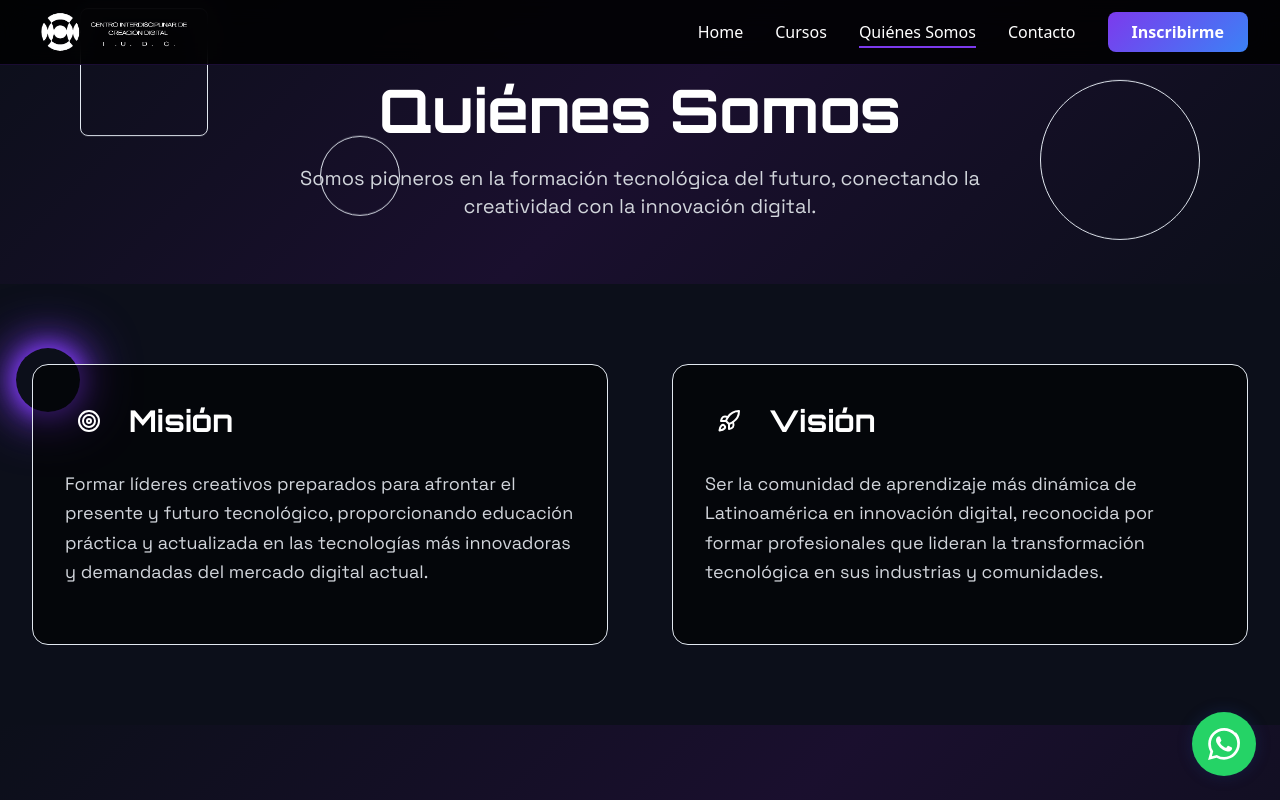
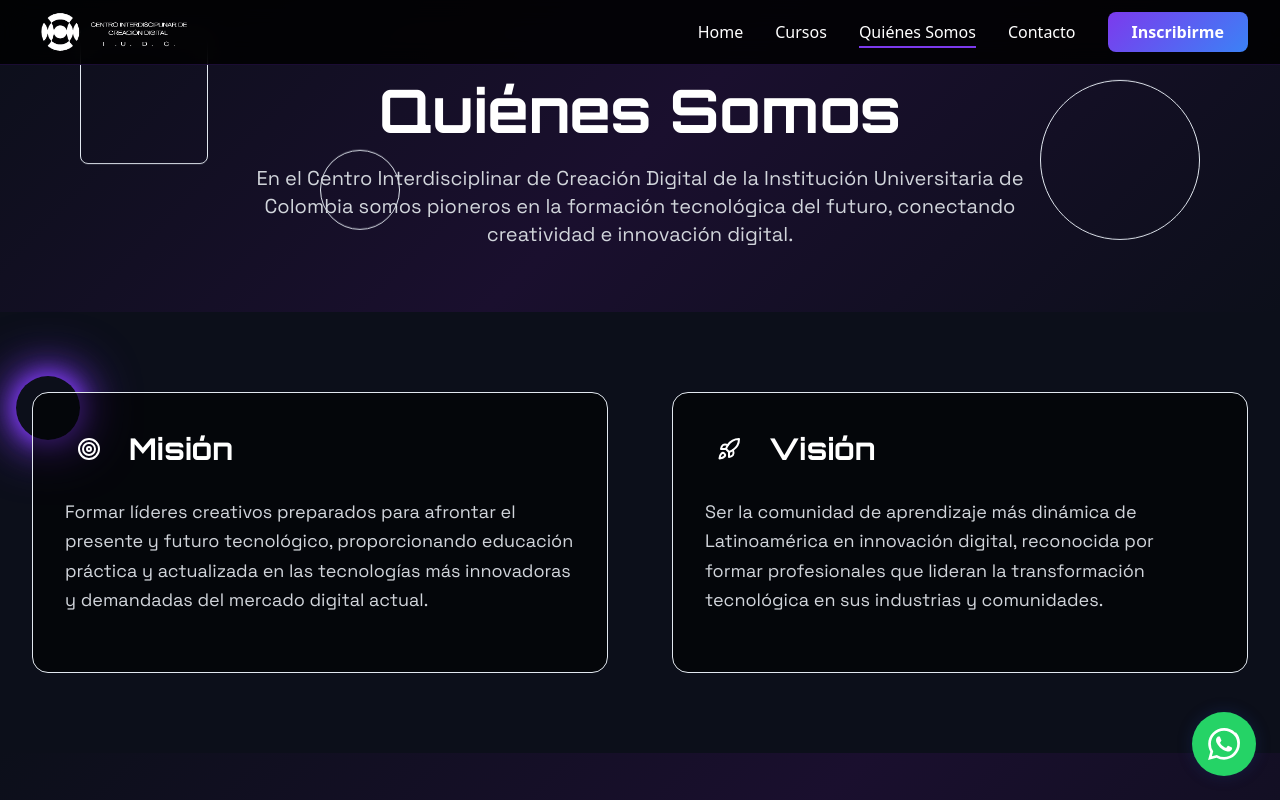
Before and after one commit to iudcdesarrollo/extendida-neon-campus, a React (Vite) app: page /quienes-somos in a window 1280 px wide. Shown: the top 800 px of the page. Built offline with nearby package versions, Linux system fonts and the light colour scheme.

Commit message:
Visual edit in Lovable
Edited UI in Lovable

```diff
--- a/src/pages/QuienesSomos.tsx
+++ b/src/pages/QuienesSomos.tsx
@@ -3,7 +3,6 @@ import Navbar from '../components/Navbar';
 import Footer from '../components/Footer';
 import WhatsAppButton from '../components/WhatsAppButton';
 import { Target, Rocket, Lightbulb, Handshake, Palette, Zap, Wrench, Building, Gem } from 'lucide-react';
-
 const QuienesSomos = () => {
   return <div className="min-h-screen bg-dark-bg">
       <Navbar />
@@ -27,9 +26,7 @@ const QuienesSomos = () => {
               Somos
             </span>
           </h1>
-          <p className="text-xl text-gray-300 font-space max-w-3xl mx-auto">
-            Somos pioneros en la formación tecnológica del futuro, conectando la creatividad con la innovación digital.
-          </p>
+          <p className="text-xl text-gray-300 font-space max-w-3xl mx-auto">En el Centro Interdisciplinar de Creación Digital de la Institución Universitaria de Colombia somos pioneros en la formación tecnológica del futuro, conectando creatividad e innovación digital.</p>
         </div>
       </section>
 
@@ -114,8 +111,7 @@ const QuienesSomos = () => {
             description: 'Comprometidos con la calidad en todo lo que hacemos'
           }].map((value, index) => {
             const IconComponent = value.icon;
-            return (
-              <div key={index} className="text-center group hover:-translate-y-2 transition-transform duration-300">
+            return <div key={index} className="text-center group hover:-translate-y-2 transition-transform duration-300">
                 <div className="w-20 h-20 bg-neon-gradient rounded-full flex items-center justify-center mx-auto mb-4 group-hover:animate-glow">
                   <IconComponent className="w-10 h-10 text-white" />
                 </div>
@@ -125,8 +121,7 @@ const QuienesSomos = () => {
                 <p className="text-gray-300 font-space">
                   {value.description}
                 </p>
-              </div>
-            );
+              </div>;
           })}
           </div>
         </div>
@@ -159,8 +154,7 @@ const QuienesSomos = () => {
             icon: Gem
           }].map((approach, index) => {
             const IconComponent = approach.icon;
-            return (
-              <div key={index} className="bg-black/60 p-8 rounded-2xl border border-neon-purple/20 hover:border-neon-purple/50 transition-all duration-300 text-center group hover:-translate-y-2">
+            return <div key={index} className="bg-black/60 p-8 rounded-2xl border border-neon-purple/20 hover:border-neon-purple/50 transition-all duration-300 text-center group hover:-translate-y-2">
                 <div className="mb-6 group-hover:scale-110 transition-transform duration-300 flex justify-center">
                   <IconComponent className="w-12 h-12 text-white" />
                 </div>
@@ -170,8 +164,7 @@ const QuienesSomos = () => {
                 <p className="text-gray-300 font-space leading-relaxed">
                   {approach.description}
                 </p>
-              </div>
-            );
+              </div>;
           })}
           </div>
         </div>
```
